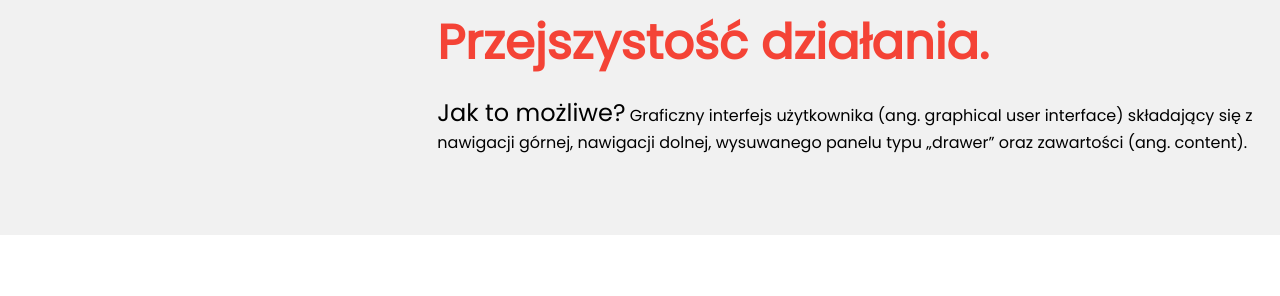
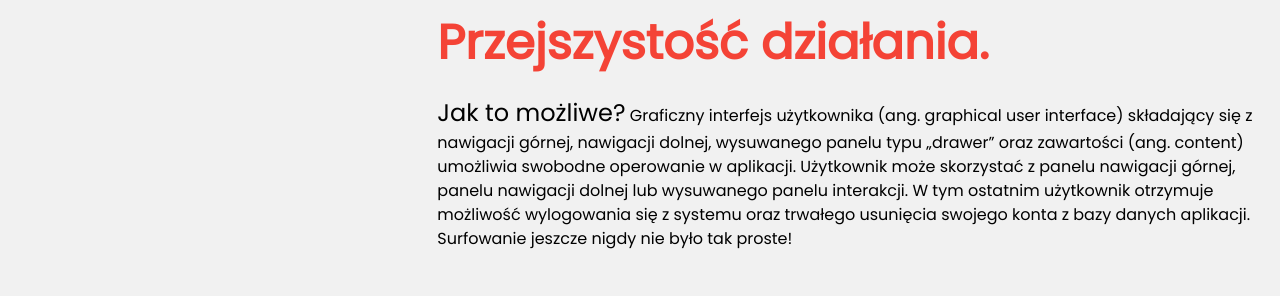
Before and after one commit to pabloducato/kursy-walut-i-informacje, a plain HTML site: page index.html in a window 1280 px wide. Shown: the part 1163-1459 px from the top of the page. Drawn offline with nearby package versions, Linux system fonts and the light colour scheme.

Commit message:
Added second content

```diff
--- a/index.html
+++ b/index.html
@@ -66,7 +66,10 @@
             <h1 class="w3-jumbo"><b>Nawigacja</b></h1>
             <h1 class="w3-xxxlarge w3-text-red"><b>Przejszystość działania.</b></h1>
             <p><span class="w3-xlarge">Jak to możliwe?</span> Graficzny interfejs użytkownika (ang. graphical user interface)
-                składający się z nawigacji górnej, nawigacji dolnej, wysuwanego panelu typu „drawer” oraz zawartości (ang. content).
+                składający się z nawigacji górnej, nawigacji dolnej, wysuwanego panelu typu „drawer” oraz zawartości (ang. content)
+                umożliwia swobodne operowanie w aplikacji. Użytkownik może skorzystać z panelu nawigacji górnej, panelu nawigacji dolnej
+                lub wysuwanego panelu interakcji. W tym ostatnim użytkownik otrzymuje możliwość wylogowania się z systemu oraz
+                trwałego usunięcia swojego konta z bazy danych aplikacji. Surfowanie jeszcze nigdy nie było tak proste!
             </p>
         </div>
     </div>
```
